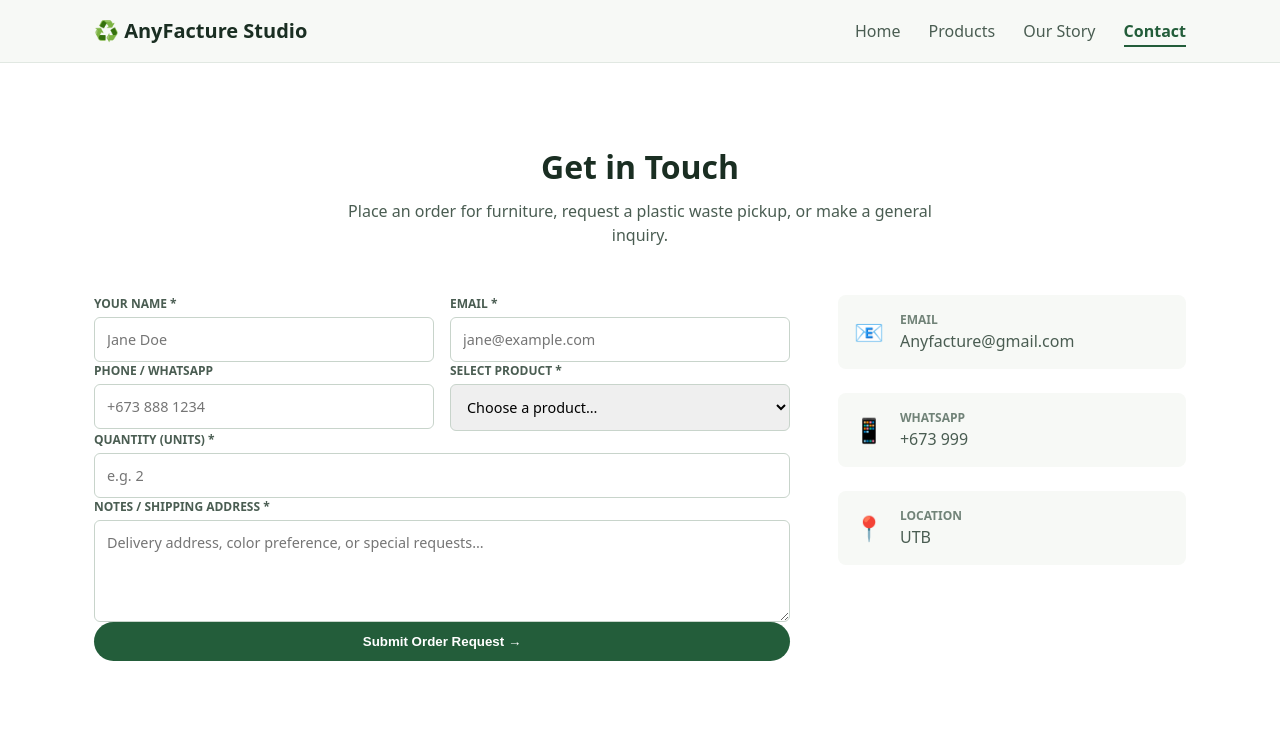
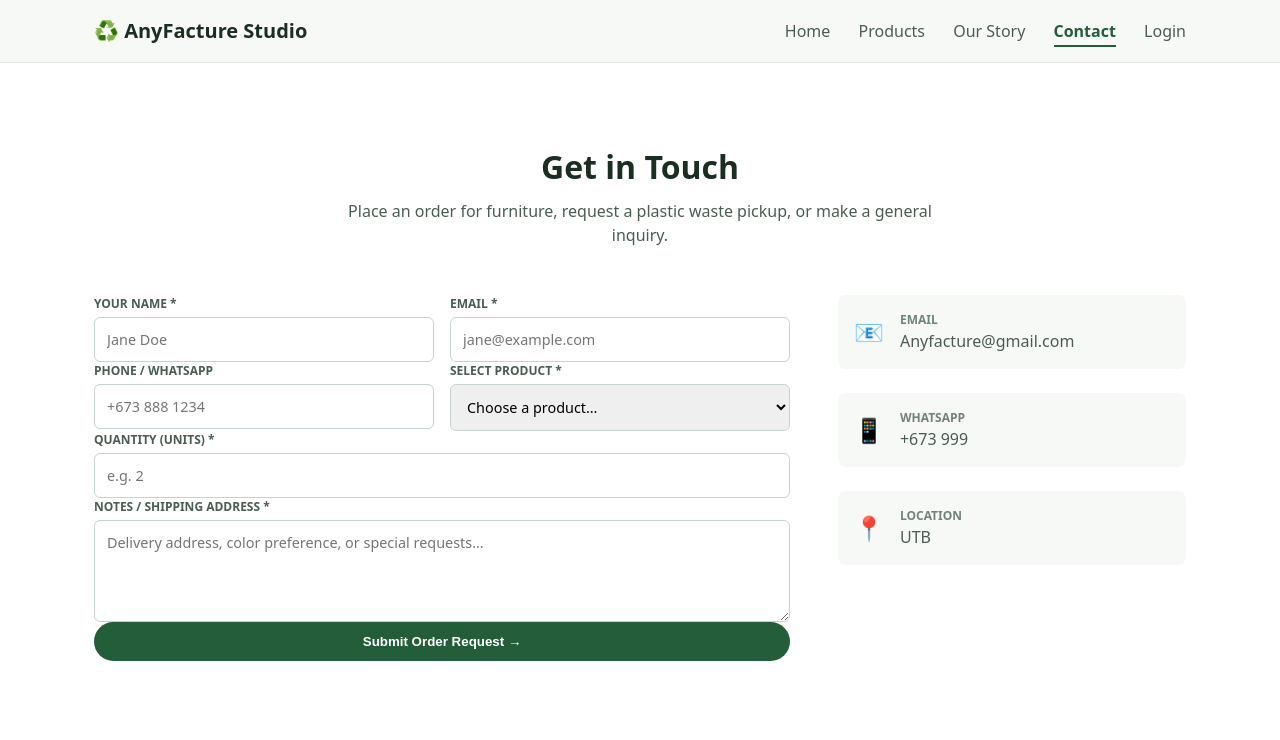
Before and after one commit to mhziq148/WebDevASG1_Group5, a PHP site: page /Contact.php in a window 1280 px wide. Shown: the top 740 px of the page. Run offline with PHP 8.4, Linux system fonts and the light colour scheme.

Commit message:
Update Contact.php

```diff
--- a/Contact.php
+++ b/Contact.php
@@ -68,6 +68,8 @@ if ($_SERVER["REQUEST_METHOD"] == "POST" && isset($_POST['submit_order'])) {
             <a href="Product.html">Products</a>
             <a href="OurStory.html">Our Story</a>
             <a href="Contact.php" class="active">Contact</a>
+			<a href="admin_login.php">Login</a>
+
         </nav>
     </div>
 </header>
```
